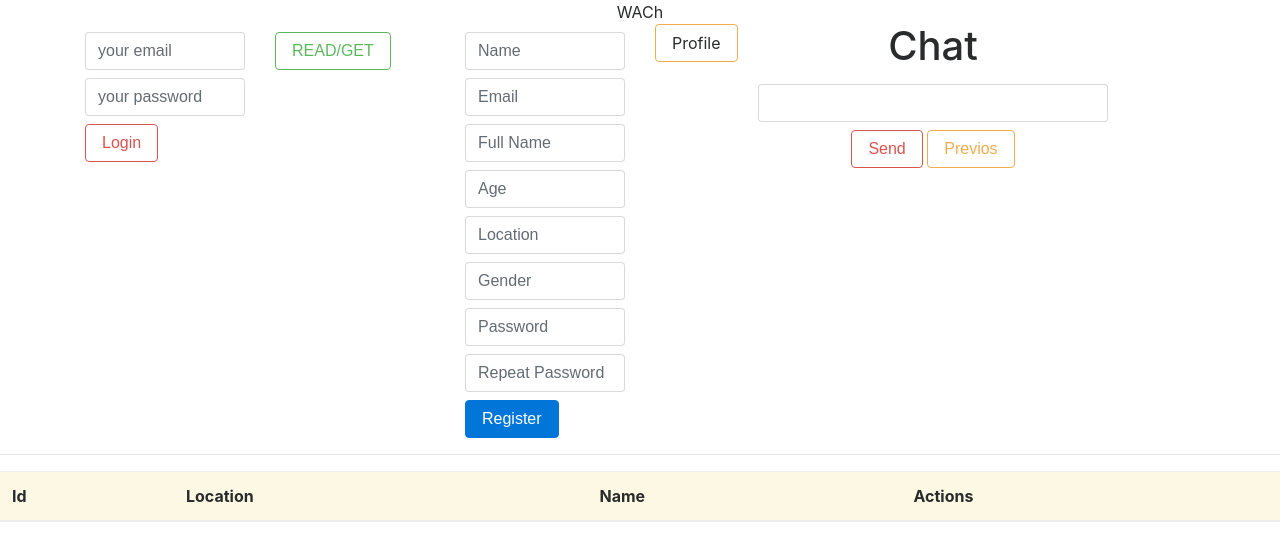
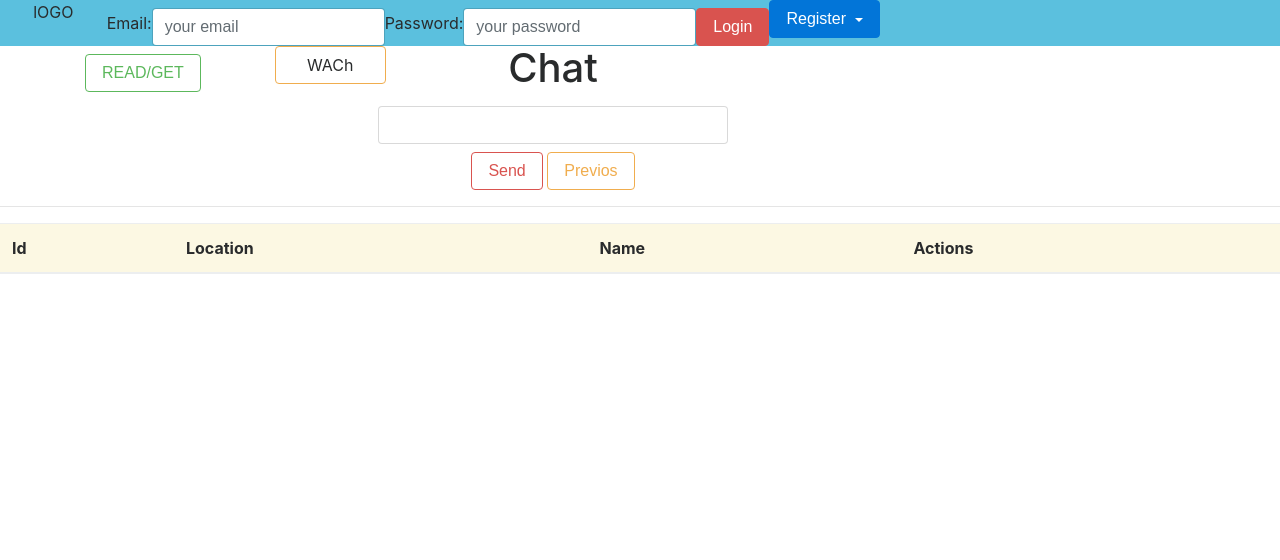
Before and after one commit to 3355844/WACh_REST_App, a website: page index.html in a window 1280 px wide. Drawn offline with nearby package versions, Linux system fonts and the light colour scheme; no server answers.

Commit message:
nav menu

```diff
--- a/index.html
+++ b/index.html
@@ -8,23 +8,30 @@
     <script src="bootstrap/js/bootstrap.min.js"></script>
 </head>
 <body>
-<div id="userTitleName" class="text-center">WACh</div>
-<section class="container">
-    <div class="row">
+<nav class="container-fluid bg-info">
+    <div class="row nav">
+        <div class="col-1 nav-item text-center">lOGO</div>
+        <div>
             <!--Login form-->
-        <form class="col-2" id="login-form">
+            <form id="login-form" class="form-inline">
+                <div class="form-group">
+                    <label for="emailForm"> Email:</label>
                     <input class="form-control  mt-2" name="emailForm" id="emailForm" type="email"
                            placeholder="your email">
+                </div>
+                <div class="form-group">
+                    <label for="passwordForm">Password:</label>
                     <input class="form-control mt-2" name="passwordForm" id="passwordForm" type="password"
                            placeholder="your password">
-            <button id="login-btn" class="btn btn-outline-danger mt-2">Login</button>
+                </div>
+                <button id="login-btn" class="btn btn-danger mt-2">Login</button>
             </form>
-        <!--Get button-->
-        <div class="col-2">
-            <button class="btn btn-outline-success mt-2" id="get-button">READ/GET</button>
         </div>
+        <div class="dropdown">
+            <button class="btn btn-primary dropdown-toggle" type="button" data-toggle="dropdown">Register
+                <span class="caret"></span></button>
             <!--Register form-->
-        <form id="create-form" class="col-2">
+            <form id="create-form" class="dropdown-menu">
                 <input class="form-control mt-2" type="text" placeholder="Name" id="register-name"/>
                 <input class="form-control mt-2" type="email" placeholder="Email" id="register-email"/>
                 <input class="form-control mt-2" type="text" placeholder="Full Name" id="register-fullname"/>
@@ -36,9 +43,22 @@
                        id="register-check-pass"/>
                 <button class="btn btn-primary mt-2">Register</button>
             </form>
+
+        </div>
+    </div>
+
+</nav>
+<section class="container">
+    <div class="row">
+        <!--Get button-->
+        <div class="col-2">
+            <button class="btn btn-outline-success mt-2" id="get-button">READ/GET</button>
+        </div>
         <!--Protected page-->
         <div class="col-1">
-            <a id="profile" class="btn-outline-warning btn">Profile</a>
+            <a id="profile" class="btn-outline-warning btn">
+                <div id="userTitleName" class="text-center col-1 nav-item">WACh</div>
+                </a>
         </div>
         <!--Chat-->
         <div class="col-4 ml-2 text-center">
@@ -47,7 +67,7 @@
             <form id="form-chat">
                 <input class="form-control mt-2" id="m" autocomplete="off"/>
                 <button class="btn btn-outline-danger mt-2">Send</button>
-                <button class="btn btn-outline-warning mt-2" >Previos</button>
+                <button class="btn btn-outline-warning mt-2">Previos</button>
             </form>
         </div>
     </div>
```
Lines whose indentation alone changed are shown as unchanged.
